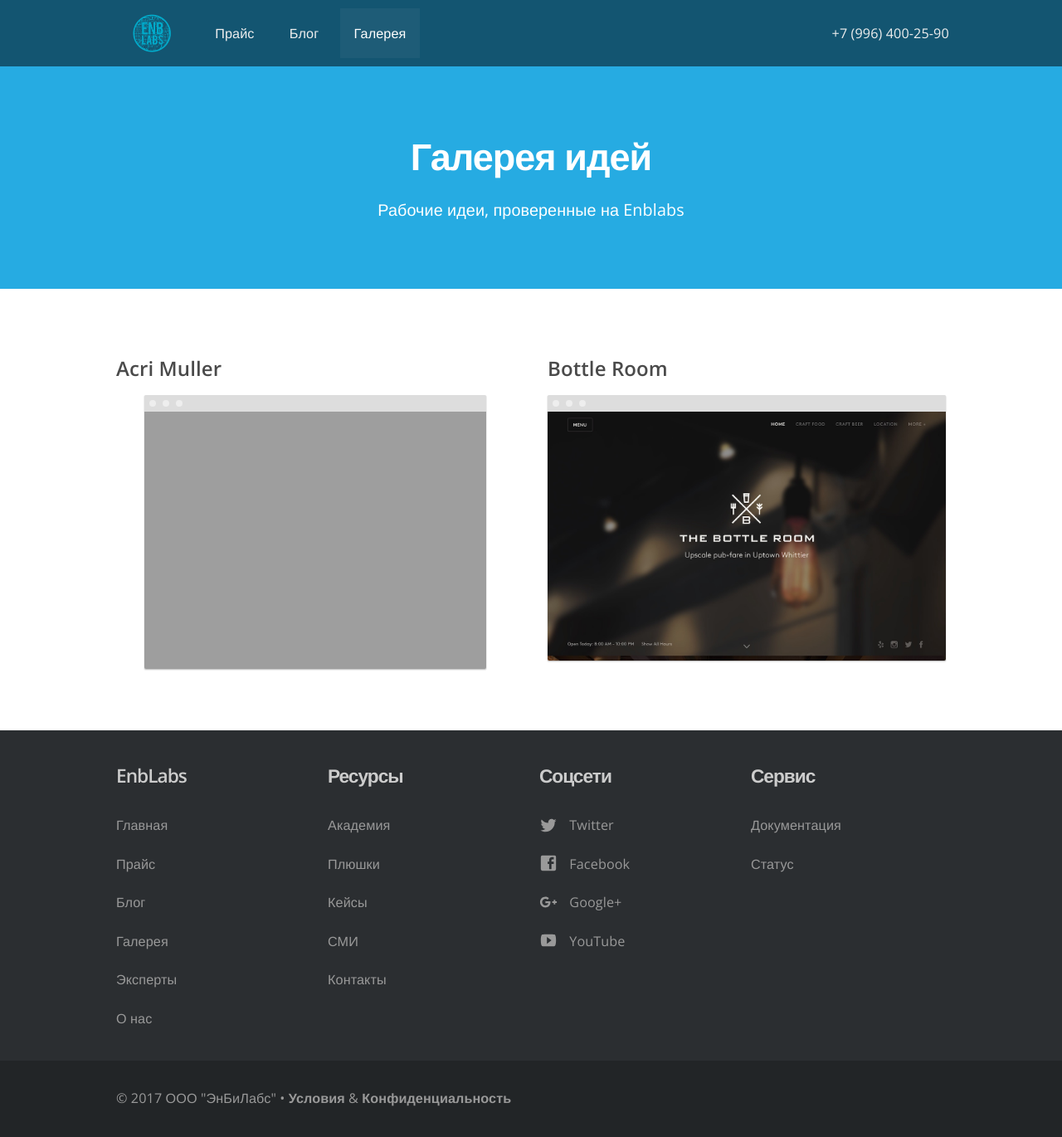
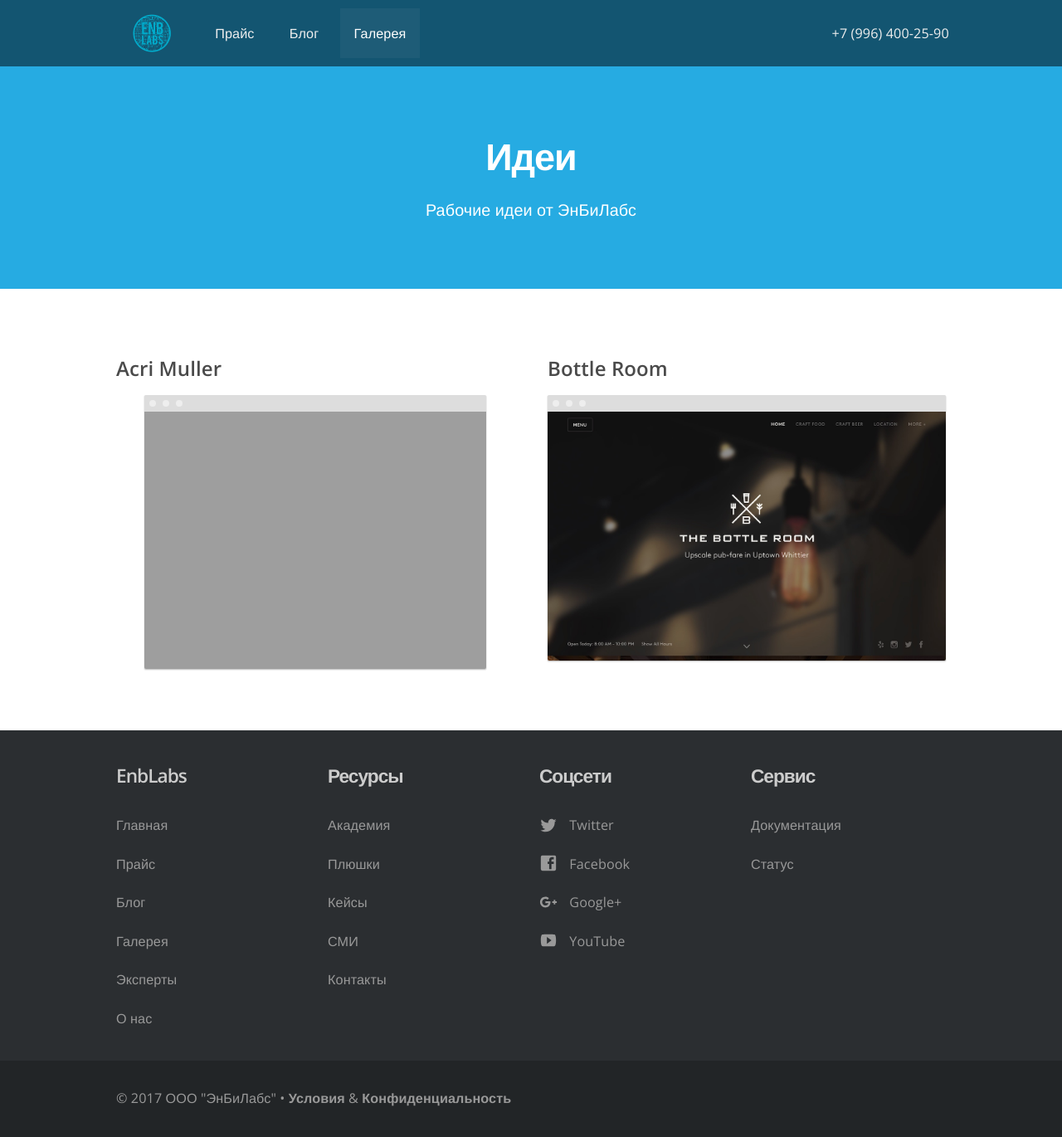
Before and after one commit to RakhimyanTim/enblabs.github.io, a Jekyll site: the page built from pages/gallery.html, in a window 1280 px wide. Shown: the whole page at 83% size. Built offline with Jekyll 4.4.1, drawn with Linux system fonts in a browser that asks for light colours; nearby versions of some CDN libraries.

Commit message:
Update gallery.html

```diff
--- a/pages/gallery.html
+++ b/pages/gallery.html
@@ -1,9 +1,9 @@
 ---
 layout: default
-title: Галерея
-description: Real world sites powered by CloudCannon
-header: Галерея идей
-header_subtext: Рабочие идеи, проверенные на Enblabs
+title: Идеи
+description: Рабочие идеи от ЭнБиЛабс
+header: Идеи
+header_subtext: Рабочие идеи от ЭнБиЛабс
 permalink: /gallery/
 ---
 
```
